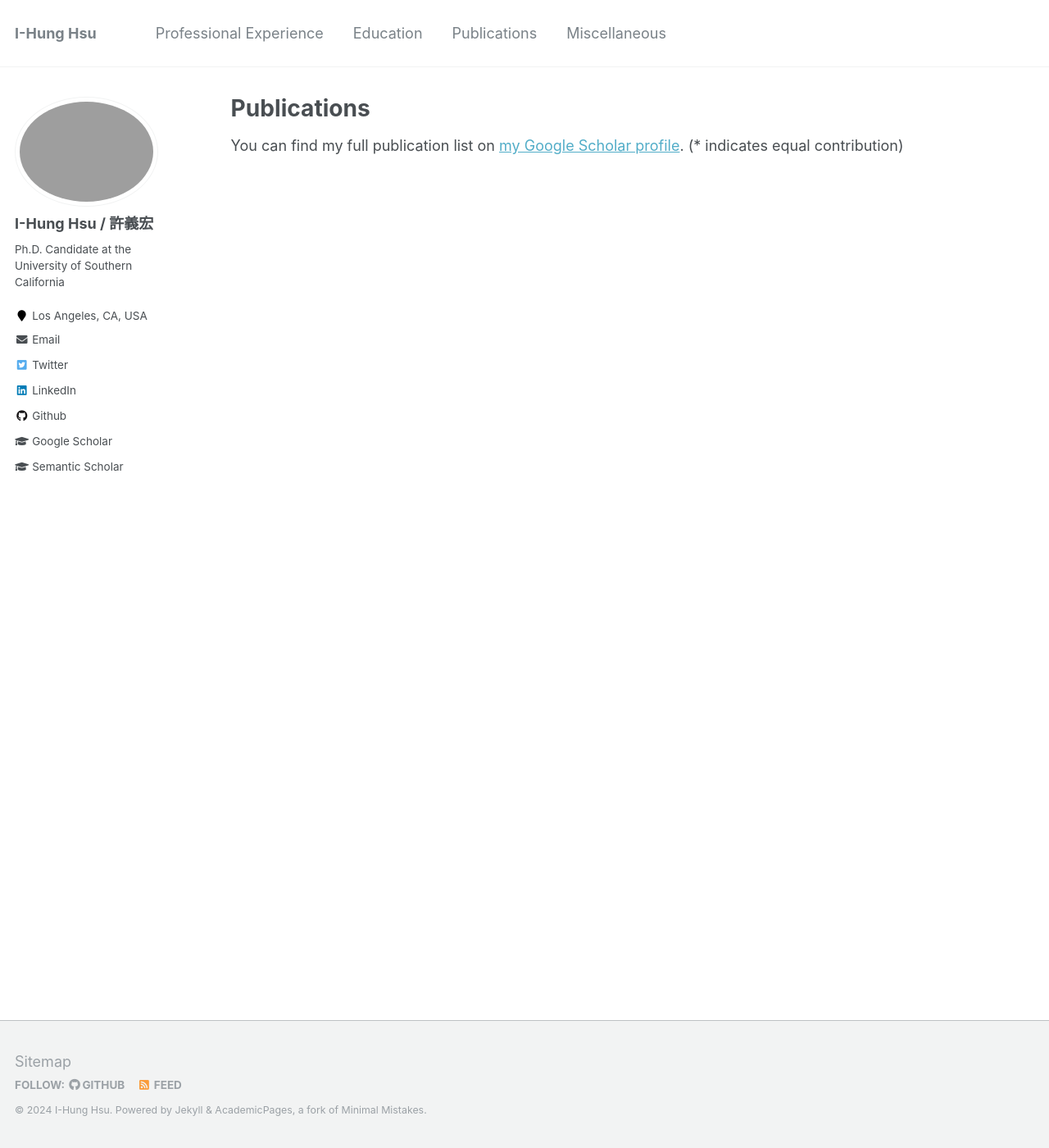
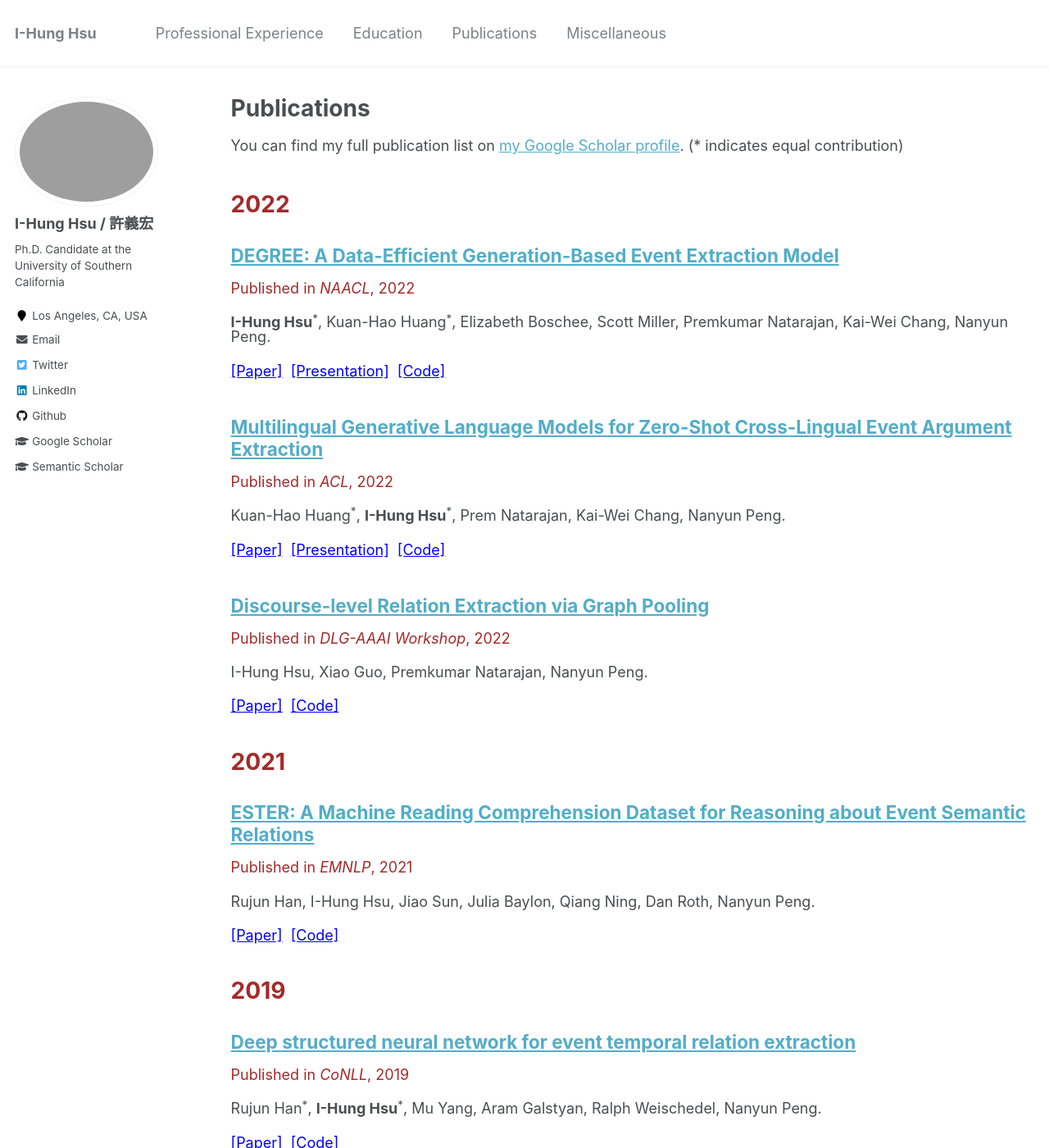
Before and after one commit to ihungalexhsu/ihungalexhsu.github.io, a Jekyll site: the page built from _pages/publications.md, in a window 1280 px wide and 1400 px high. Shown: the whole window at 82% size. Built offline with Jekyll 4.4.1, drawn with Linux system fonts in a browser that asks for light colours; some of the changed text lies outside the part shown.

Commit message:
update pub

```diff
--- a/_pages/publications.md
+++ b/_pages/publications.md
@@ -20,7 +20,7 @@ You can find my full publication list on <a href="https://scholar.google.com/cit
   {% endif %}
 {% endfor %} -->
 
-<!-- {% assign publicationsByYear = site.publications | group_by_exp:"post", "post.date | date: '%Y'" %}
+{% assign publicationsByYear = site.publications | group_by_exp:"post", "post.date | date: '%Y'" %}
 {% for year in publicationsByYear reversed %}
   <h1 style="margin: 1.5em 0px -0.5em; padding: 0px; color: brown;">{{ year.name }}</h1>
   {% assign publicationsByMonth = year.items | group_by_exp:"post", "post.date | date: '%B'" %}
@@ -38,4 +38,4 @@ You can find my full publication list on <a href="https://scholar.google.com/cit
   {% if post.venue == "arXiv" %}
     {% include archive-single.html %}
   {% endif %}
-{% endfor %} -->
+{% endfor %}
--- /dev/null
+++ b/_publications/2_NIESR.md
@@ -0,0 +1,17 @@
+---
+title: "NIESR: Nuisance Invariant End-to-end Speech Recognition"
+collection: publications
+Authors: '<b>I-Hung Hsu</b>, Ayush Jaiswal, Premkumar Natarajan.'
+date: 07/2019
+venue: 'Interspeech'
+paperurl: 'https://www.isca-archive.org/interspeech_2019/hsu19_interspeech.html'
+# presentationurl: ''
+codeurl: 'https://github.com/ihungalexhsu/NIESR-code'
+excerpt: ''
+---
+---
+<a href='https://www.isca-archive.org/interspeech_2019/hsu19_interspeech.html' target="_blank">[Download Paper]</a><a href='https://github.com/ihungalexhsu/NIESR-code' target="_blank">[Source Code]</a>
+
+<p align="justify">
+Deep neural network models for speech recognition have achieved great success recently, but they can learn incorrect associations between the target and nuisance factors of speech (e.g., speaker identities, background noise, etc.), which can lead to overfitting. While several methods have been proposed to tackle this problem, existing methods incorporate additional information about nuisance factors during training to develop invariant models. However, enumeration of all possible nuisance factors in speech data and the collection of their annotations is difficult and expensive. We present a robust training scheme for end-to-end speech recognition that adopts an unsupervised adversarial invariance induction framework to separate out essential factors for speech-recognition from nuisances without using any supplementary labels besides the transcriptions. Experiments show that the speech recognition model trained with the proposed training scheme achieves relative improvements of 5.48% on WSJ0, 6.16% on CHiME3, and 6.61% on TIMIT dataset over the base model. Additionally, the proposed method achieves a relative improvement of 14.44% on the combined WSJ0+CHiME3 dataset.
+</p>
--- /dev/null
+++ b/_publications/3_DeepSVM.md
@@ -0,0 +1,17 @@
+---
+title: "Deep structured neural network for event temporal relation extraction"
+collection: publications
+Authors: 'Rujun Han<sup>*</sup>, <b>I-Hung Hsu</b><sup>*</sup>, Mu Yang, Aram Galstyan, Ralph Weischedel, Nanyun Peng.'
+date: 11/2019
+venue: 'CoNLL'
+paperurl: 'https://aclanthology.org/K19-1062/'
+# presentationurl: ''
+codeurl: 'https://github.com/PlusLabNLP/Deep-Structured-EveEveTemp'
+excerpt: ''
+---
+---
+<a href='https://aclanthology.org/K19-1062/' target="_blank">[Download Paper]</a><a href='https://github.com/PlusLabNLP/Deep-Structured-EveEveTemp' target="_blank">[Source Code]</a>
+
+<p align="justify">
+We propose a novel deep structured learning framework for event temporal relation extraction. The model consists of 1) a recurrent neural network (RNN) to learn scoring functions for pair-wise relations, and 2) a structured support vector machine (SSVM) to make joint predictions. The neural network automatically learns representations that account for long-term contexts to provide robust features for the structured model, while the SSVM incorporates domain knowledge such as transitive closure of temporal relations as constraints to make better globally consistent decisions. By jointly training the two components, our model combines the benefits of both data-driven learning and knowledge exploitation. Experimental results on three high-quality event temporal relation datasets (TCR, MATRES, and TB-Dense) demonstrate that incorporated with pre-trained contextualized embeddings, the proposed model achieves significantly better performances than the state-of-the-art methods on all three datasets. We also provide thorough ablation studies to investigate our model.
+</p>
--- /dev/null
+++ b/_publications/4_ESTER.md
@@ -0,0 +1,17 @@
+---
+title: "ESTER: A Machine Reading Comprehension Dataset for Reasoning about Event Semantic Relations"
+collection: publications
+Authors: 'Rujun Han, I-Hung Hsu, Jiao Sun, Julia Baylon, Qiang Ning, Dan Roth, Nanyun Peng.'
+date: 11/2021
+venue: 'EMNLP'
+paperurl: 'https://aclanthology.org/2021.emnlp-main.597/'
+# presentationurl: ''
+codeurl: 'https://github.com/PlusLabNLP/ESTER'
+excerpt: ''
+---
+---
+<a href='https://aclanthology.org/2021.emnlp-main.597/' target="_blank">[Download Paper]</a><a href='https://github.com/PlusLabNLP/ESTER' target="_blank">[Source Code]</a>
+
+<p align="justify">
+Understanding how events are semantically related to each other is the essence of reading comprehension. Recent event-centric reading comprehension datasets focus mostly on event arguments or temporal relations. While these tasks partially evaluate machines’ ability of narrative understanding, human-like reading comprehension requires the capability to process event-based information beyond arguments and temporal reasoning. For example, to understand causality between events, we need to infer motivation or purpose; to establish event hierarchy, we need to understand the composition of events. To facilitate these tasks, we introduce ESTER, a comprehensive machine reading comprehension (MRC) dataset for Event Semantic Relation Reasoning. The dataset leverages natural language queries to reason about the five most common event semantic relations, provides more than 6K questions, and captures 10.1K event relation pairs. Experimental results show that the current SOTA systems achieve 22.1%, 63.3% and 83.5% for token-based exact-match (EM), F1 and event-based HIT@1 scores, which are all significantly below human performances (36.0%, 79.6%, 100% respectively), highlighting our dataset as a challenging benchmark.
+</p>
--- /dev/null
+++ b/_publications/5_MrGCN.md
@@ -0,0 +1,17 @@
+---
+title: "Discourse-level Relation Extraction via Graph Pooling"
+collection: publications
+Authors: 'I-Hung Hsu, Xiao Guo, Premkumar Natarajan, Nanyun Peng.'
+date: 02/2022
+venue: 'DLG-AAAI Workshop'
+paperurl: 'https://aclanthology.org/2021.emnlp-main.597/'
+# presentationurl: ''
+codeurl: 'https://github.com/PlusLabNLP/ESTER'
+excerpt: ''
+---
+---
+<a href='https://arxiv.org/abs/2101.00124' target="_blank">[Download Paper]</a>
+
+<p align="justify">
+The ability to capture complex linguistic structures and long-term dependencies among words in the passage is essential for discourse-level relation extraction (DRE) tasks. Graph neural networks (GNNs), one of the methods to encode dependency graphs, have been shown effective in prior works for DRE. However, relatively little attention has been paid to receptive fields of GNNs, which can be crucial for cases with extremely long text that requires discourse understanding. In this work, we leverage the idea of graph pooling and propose to use pooling-unpooling framework on DRE tasks. The pooling branch reduces the graph size and enables the GNNs to obtain larger receptive fields within fewer layers; the unpooling branch restores the pooled graph to its original resolution so that representations for entity mention can be extracted. We propose Clause Matching (CM), a novel linguistically inspired graph pooling method for NLP tasks. Experiments on two DRE datasets demonstrate that our models significantly improve over baselines when modeling long-term dependencies is required, which shows the effectiveness of the pooling-unpooling framework and our CM pooling method.
+</p>
--- /dev/null
+++ b/_publications/6_DEGREE.md
@@ -0,0 +1,17 @@
+---
+title: "DEGREE: A Data-Efficient Generation-Based Event Extraction Model"
+collection: publications
+Authors: '<b>I-Hung Hsu</b><sup>*</sup>, Kuan-Hao Huang<sup>*</sup>, Elizabeth Boschee, Scott Miller, Premkumar Natarajan, Kai-Wei Chang, Nanyun Peng.'
+date: 07/2022
+venue: 'NAACL'
+paperurl: 'https://aclanthology.org/2022.naacl-main.138/'
+presentationurl: 'https://github.com/PlusLabNLP/DEGREE/blob/master/slide_degree_naacl2022.pdf'
+codeurl: 'https://github.com/PlusLabNLP/DEGREE'
+excerpt: ''
+---
+---
+<a href='https://aclanthology.org/2022.naacl-main.138/' target="_blank">[Download Paper]</a><a href='https://github.com/PlusLabNLP/DEGREE' target="_blank">[Source Code]</a><a href='https://github.com/PlusLabNLP/DEGREE/blob/master/Pre-recorded_Video_NAACL2022_Degree.mp4' target="_blank">[Video]</a><a href='https://github.com/PlusLabNLP/DEGREE/blob/master/slide_degree_naacl2022.pdf' target="_blank">[Slides]</a>
+
+<p align="justify">
+Event extraction requires high-quality expert human annotations, which are usually expensive. Therefore, learning a data-efficient event extraction model that can be trained with only a few labeled examples has become a crucial challenge. In this paper, we focus on low-resource end-to-end event extraction and propose DEGREE, a data-efficient model that formulates event extraction as a conditional generation problem. Given a passage and a manually designed prompt, DEGREE learns to summarize the events mentioned in the passage into a natural sentence that follows a predefined pattern. The final event predictions are then extracted from the generated sentence with a deterministic algorithm. DEGREE has three advantages to learn well with less training data. First, our designed prompts provide semantic guidance for DEGREE to leverage DEGREE and thus better capture the event arguments. Moreover, DEGREE is capable of using additional weakly-supervised information, such as the description of events encoded in the prompts. Finally, DEGREE learns triggers and arguments jointly in an end-to-end manner, which encourages the model to better utilize the shared knowledge and dependencies among them. Our experimental results demonstrate the strong performance of DEGREE for low-resource event extraction.
+</p>
--- /dev/null
+++ b/_publications/7_XGear.md
@@ -0,0 +1,17 @@
+---
+title: "Multilingual Generative Language Models for Zero-Shot Cross-Lingual Event Argument Extraction"
+collection: publications
+Authors: 'Kuan-Hao Huang<sup>*</sup>, <b>I-Hung Hsu</b><sup>*</sup>, Prem Natarajan, Kai-Wei Chang, Nanyun Peng.'
+date: 05/2022
+venue: 'ACL'
+paperurl: 'https://aclanthology.org/2022.acl-long.317/'
+presentationurl: ../files/acl2022xgear_slides.pdf
+codeurl: 'https://github.com/pluslabnlp/x-gear'
+excerpt: ''
+---
+---
+<a href='https://aclanthology.org/2022.acl-long.317/' target="_blank">[Download Paper]</a><a href='https://github.com/pluslabnlp/x-gear' target="_blank">[Source Code]</a><a href=../files/acl2022xgear_poster.pdf target="_blank">[Poster]</a><a href=../files/acl2022xgear_slides.pdf target="_blank">[Slides]</a>
+
+<p align="justify">
+We present a study on leveraging multilingual pre-trained generative language models for zero-shot cross-lingual event argument extraction (EAE). By formulating EAE as a language generation task, our method effectively encodes event structures and captures the dependencies between arguments. We design language-agnostic templates to represent the event argument structures, which are compatible with any language, hence facilitating the cross-lingual transfer. Our proposed model finetunes multilingual pre-trained generative language models to generate sentences that fill in the language-agnostic template with arguments extracted from the input passage. The model is trained on source languages and is then directly applied to target languages for event argument extraction. Experiments demonstrate that the proposed model outperforms the current state-of-the-art models on zero-shot cross-lingual EAE. Comprehensive studies and error analyses are presented to better understand the advantages and the current limitations of using generative language models for zero-shot cross-lingual transfer EAE.
+</p>
```
